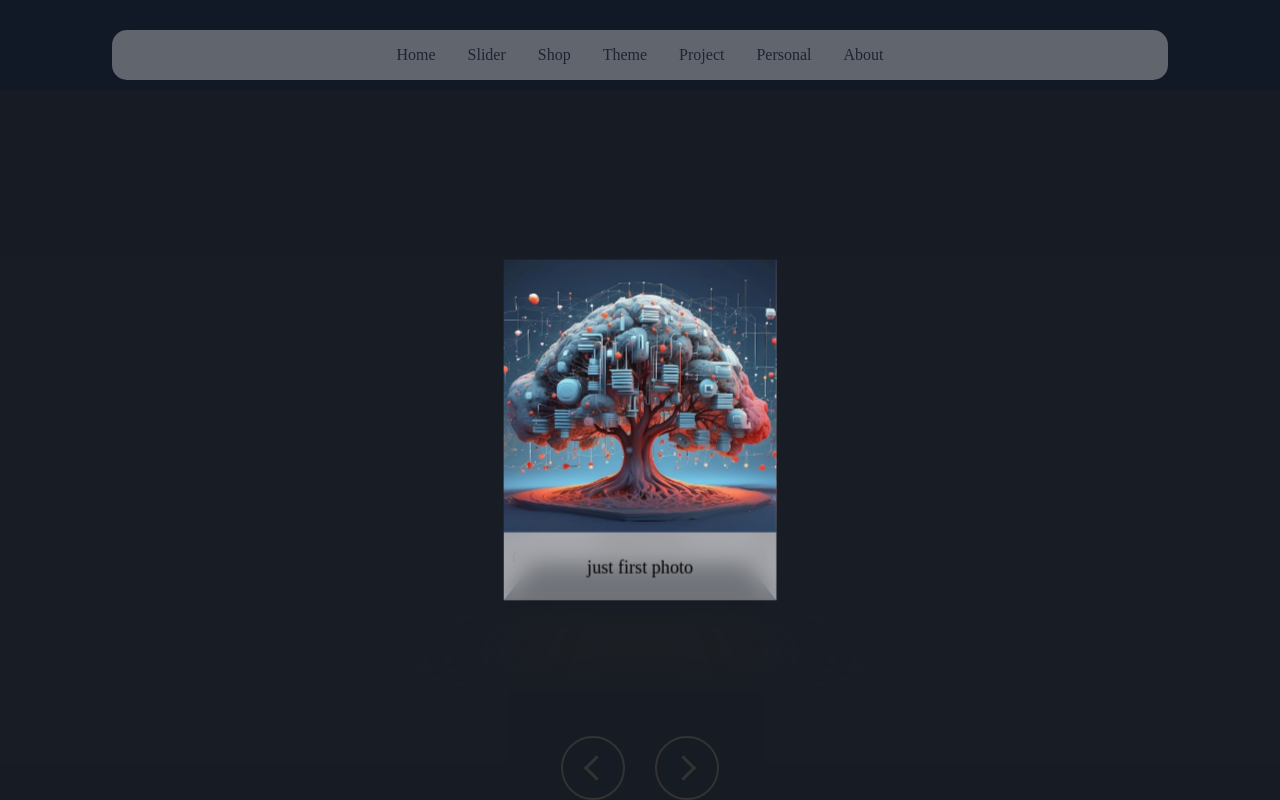
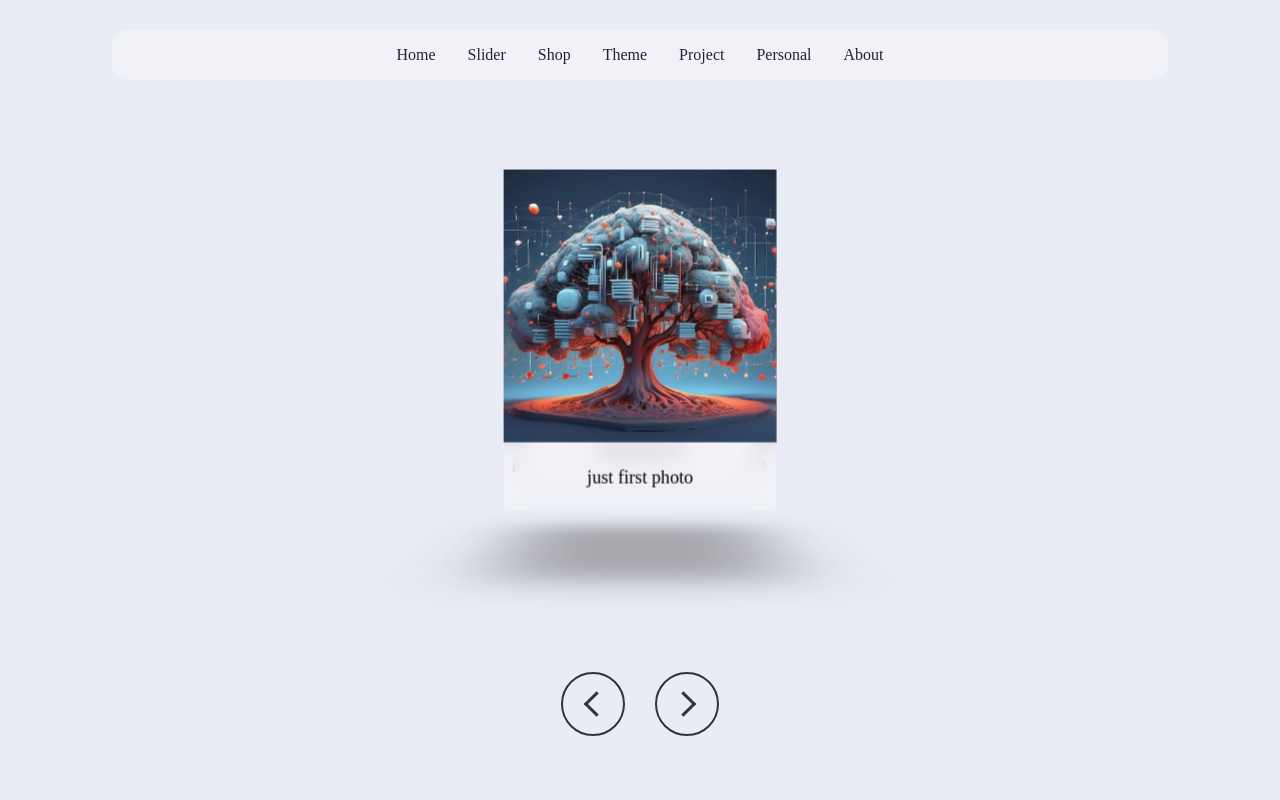
Before and after one commit to in-there/showmydemo, a Vue app: page /slider in a window 1280 px wide. Shown: the top 800 px of the page. Built offline with nearby package versions, Linux system fonts and the light colour scheme.

Commit message:
style: change background

```diff
--- a/src/App.vue
+++ b/src/App.vue
@@ -1,6 +1,8 @@
 <template>
-  <div @mouseup="mouseup">
-    <Nav :navstates="navlink" @navevent="toggleNav" />
+  <div class="all" @mouseup="mouseup">
+    <div class="all-nav">
+      <Nav :navstates="navlink" @navevent="toggleNav" />
+    </div>
     <router-view></router-view>
     <Bottom />
   </div>
@@ -44,4 +46,12 @@ function mouseup(e) {
 }
 </script>
 
-<style lang="scss" scoped></style>
+<style lang="scss" scoped>
+.all{
+  &-nav{
+    display: flex;
+    justify-content: center;
+    align-items: center;
+  }
+}
+</style>
--- a/src/components/Nav.vue
+++ b/src/components/Nav.vue
@@ -68,11 +68,12 @@ nav.mobile {
     justify-content: space-between;
     background-color: #fff5;
     width: 70%;
-    margin: 30px auto 10px auto;
+    margin: 30px auto;
     padding: 0.4rem;
     border-radius: 15px;
     backdrop-filter: blur(10px);
     top: 10px;
+    position: absolute;
     .mobile-navlink {
         opacity: 0;
         z-index: -99;
@@ -134,11 +135,12 @@ nav.mobile {
         gap: 2rem;
         background-color: #fff5;
         width: 80%;
-        margin: 30px auto 10px auto;
+        margin: 30px auto;
         padding: 1rem;
         border-radius: 15px;
         backdrop-filter: blur(10px);
-
+        position: absolute;
+        top: 0;
         a {
             text-decoration: none;
             color: #223;
--- a/src/style.css
+++ b/src/style.css
@@ -349,5 +349,5 @@ template {
 }
 
 :root{
-  background-color: #121926;
+  background-color: #101323;
 }
--- a/src/views/Home.vue
+++ b/src/views/Home.vue
@@ -1,5 +1,5 @@
 <template>
-    <div class="home" @mouseup="mouseup">
+    <div class="home">
         <div class="home-head">
             <div class="home-content">
                 <h1>All you need to create</h1>
--- a/src/views/Slider.vue
+++ b/src/views/Slider.vue
@@ -83,7 +83,7 @@ function nextFunc() {
     display: flex;
     justify-content: center;
     align-items: center;
-    background-color: #2225;
+    background-color: #EAECF5;
     .box {
         position: relative;
         top: -60px;
@@ -107,7 +107,7 @@ function nextFunc() {
 
     .btns {
         position: absolute;
-        bottom: 0px;
+        bottom: 4em;
         display: flex;
         gap: 30px;
 
```
